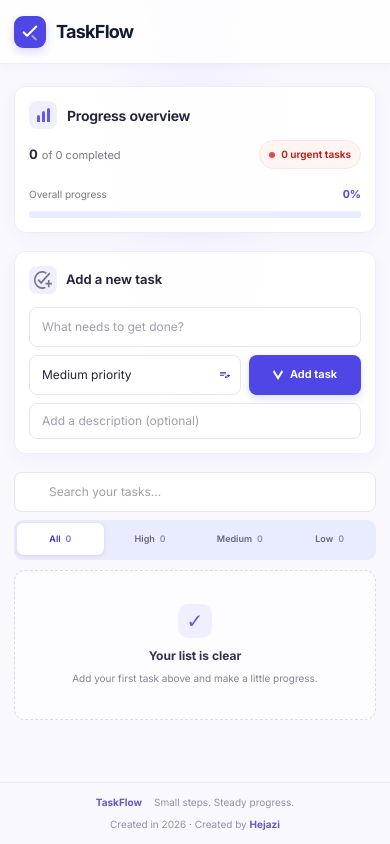
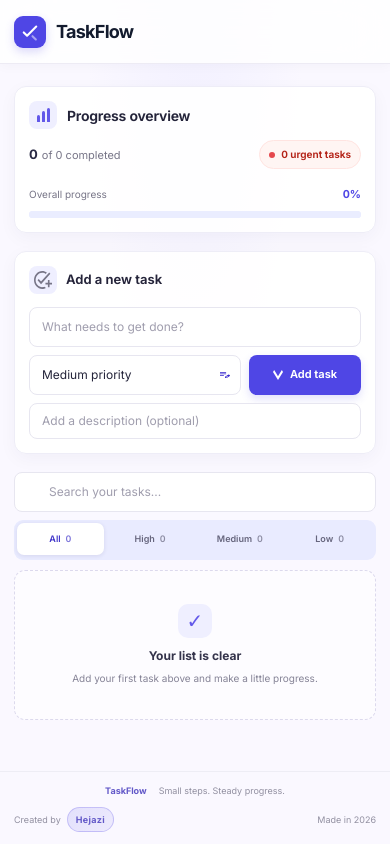
Before and after one commit to modewika1-star/Bootcamp-Task-1, a React (Vite) app: page / in a window 390 px wide. Built offline with nearby package versions, Linux system fonts and the light colour scheme.

Commit message:
Align TaskFlow footer with project branding

```diff
--- a/src/App.css
+++ b/src/App.css
@@ -854,16 +854,64 @@
 }
 
 .app-footer {
-  display: flex;
-  min-height: 54px;
-  flex-wrap: wrap;
+  display: grid;
+  min-height: 62px;
+  grid-template-columns: minmax(0, 1fr) auto minmax(0, 1fr);
   align-items: center;
-  justify-content: center;
-  gap: 7px 12px;
-  padding: 12px 16px;
+  gap: 12px;
+  padding: 12px 24px;
   border-top: 1px solid #eeedf5;
   color: #9290a1;
   font-size: 10px;
+}
+
+.footer-credit {
+  display: inline-flex;
+  align-items: center;
+  justify-self: start;
+  gap: 6px;
+  white-space: nowrap;
+}
+
+.footer-credit a {
+  display: inline-flex;
+  min-height: 27px;
+  align-items: center;
+  justify-content: center;
+  padding: 3px 11px;
+  border: 1px solid rgb(98 88 233 / 28%);
+  border-radius: 999px;
+  background: linear-gradient(135deg, rgb(98 88 233 / 15%), rgb(79 70 229 / 7%));
+  color: #6258c8;
+  font-size: 10px;
+  font-weight: 700;
+  letter-spacing: 0.035em;
+  text-decoration: none;
+  transition:
+    color 160ms ease,
+    border-color 160ms ease,
+    background 160ms ease,
+    transform 160ms ease;
+}
+
+.footer-credit a:hover {
+  border-color: rgb(98 88 233 / 58%);
+  background: rgb(98 88 233 / 13%);
+  color: #4338ca;
+  transform: translateY(-1px);
+}
+
+.footer-credit a:focus-visible {
+  outline: 2px solid #817af0;
+  outline-offset: 3px;
+}
+
+.footer-center {
+  display: flex;
+  align-items: center;
+  justify-content: center;
+  flex-wrap: wrap;
+  gap: 7px 12px;
   text-align: center;
 }
 
@@ -872,9 +920,40 @@
   font-weight: 700;
 }
 
-.footer-credit strong {
-  color: #6258c8;
-  font-weight: 700;
+.footer-made {
+  justify-self: end;
+  white-space: nowrap;
+}
+
+@media (max-width: 640px) {
+  .app-footer {
+    grid-template-columns: minmax(0, 1fr) minmax(0, 1fr);
+    gap: 10px 12px;
+    padding: 12px 14px;
+    font-size: 9px;
+  }
+
+  .footer-center {
+    grid-column: 1 / -1;
+    grid-row: 1;
+  }
+
+  .footer-credit {
+    grid-column: 1;
+    grid-row: 2;
+  }
+
+  .footer-credit a {
+    min-height: 25px;
+    padding-inline: 8px;
+    font-size: 9px;
+  }
+
+  .footer-made {
+    grid-column: 2;
+    grid-row: 2;
+    font-size: 9px;
+  }
 }
 
 @media (max-width: 640px) {
--- a/src/App.tsx
+++ b/src/App.tsx
@@ -126,11 +126,17 @@ function App() {
       </main>
 
       <footer className="app-footer">
-        <span className="footer-brand">TaskFlow</span>
-        <span>Small steps. Steady progress.</span>
         <span className="footer-credit">
-          Created in 2026 · Created by <strong>Hejazi</strong>
+          Created by{' '}
+          <a href="https://7ijazi.vercel.app/" target="_blank" rel="noopener noreferrer">
+            Hejazi
+          </a>
         </span>
+        <div className="footer-center">
+          <span className="footer-brand">TaskFlow</span>
+          <span>Small steps. Steady progress.</span>
+        </div>
+        <span className="footer-made">Made in 2026</span>
       </footer>
     </div>
   )
```
